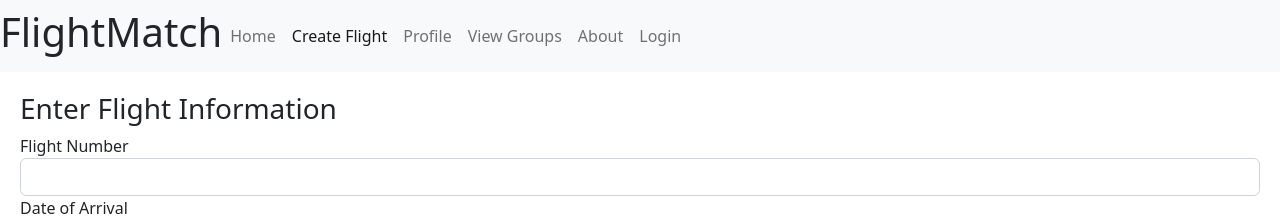
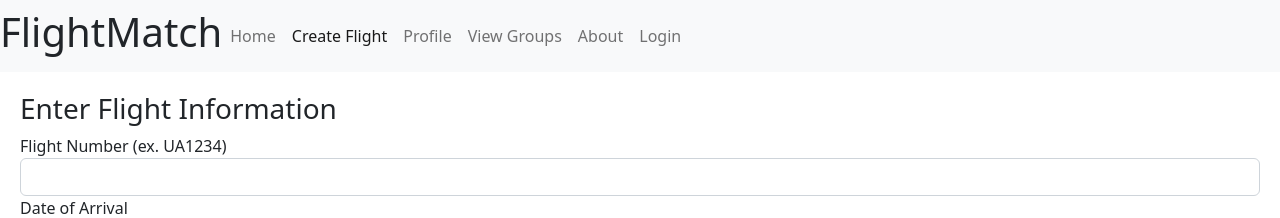
Before and after one commit to JustinePend/FlightMatch, a React (Create React App) app in the folder flightmatch/client/: page /create in a window 1280 px wide. Shown: the top 218 px of the page. Built offline with nearby package versions, Linux system fonts and the light colour scheme.

Commit message:
Add example for valid flight number

```diff
--- a/flightmatch/client/src/components/create.js
+++ b/flightmatch/client/src/components/create.js
@@ -46,7 +46,7 @@ export default function Create() {
       <h3>Enter Flight Information</h3>
       <form onSubmit={onSubmit}>
         <div className="form-group">
-          <label htmlFor="number">Flight Number</label>
+          <label htmlFor="number">Flight Number (ex. UA1234)</label>
           <input
             type="text"
             className="form-control"
@@ -65,6 +65,7 @@ export default function Create() {
             className="form-control"
             id="date"
             value={form.date}
+            required
             onChange={(e) => updateForm({ date: e.target.value })}
           />
         </div>
@@ -75,6 +76,7 @@ export default function Create() {
             className="form-control"
             id="time"
             value={form.time}
+            required
             onChange={(e) => updateForm({ time: e.target.value })}
           />
         </div>
```
